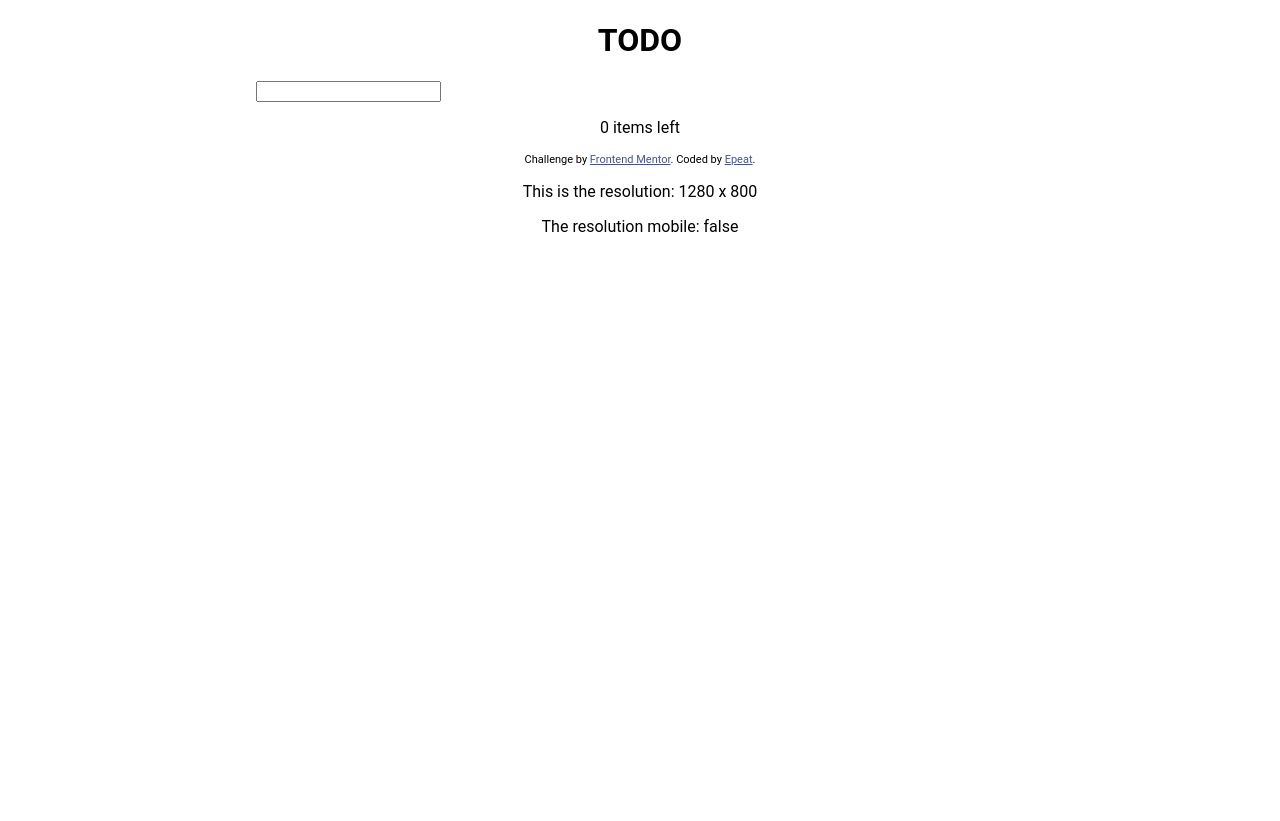
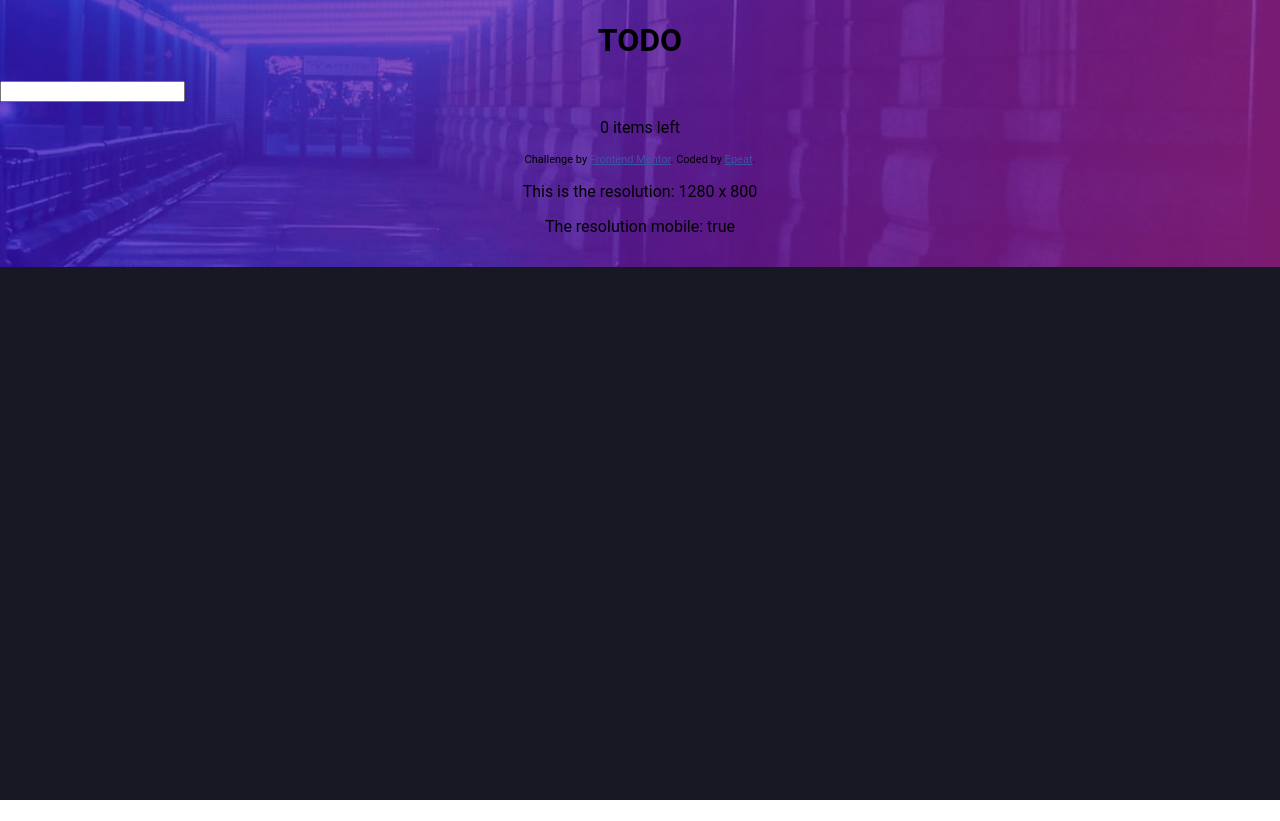
Before and after one commit to epeat96/todo-app, an Angular app: page / in a window 1280 px wide. After the commit the page ends 800 px from the top, so only its background shows below. Built offline with nearby package versions, Linux system fonts and the light colour scheme.

Commit message:
feat: add basic coloscheme change by clicking the "TODO" title

```diff
--- a/src/app/app.component.css
+++ b/src/app/app.component.css
@@ -1,19 +1,19 @@
 h1,
 p {
-    margin-left: 20%;
-    margin-right: 20%;
     text-align: center;
 }
 
 input {
-    margin-left: 20%;
-    margin-right: 20%;
     width: max-content;
 }
 
-div {
-    margin-left: 20%;
-    margin-right: 20%;
+.todoContainer {
+    width: 100%;
+    height: 100%;
+    position: absolute;
+    margin-left: 0px;
+    background-repeat: no-repeat;
+    background-size: 100%;
 }
 
 .attribution {
--- a/src/app/app.component.html
+++ b/src/app/app.component.html
@@ -1,4 +1,6 @@
-<h1>TODO</h1>
+<div class="todoContainer" [style.background-color]="todoContainer.backgroundColor" [ngStyle]="{ 'background-image': 'url(' + todoContainer.backgroundImage + ')'}">
+
+    <h1 (click)="changeColorScheme()">TODO</h1>
 
     <input type="text" (keyup)="keyFunc($event)">
 
@@ -13,4 +15,5 @@
     </div>
 
     <p>This is the resolution: {{this.innerWidth}} x {{this.innerHeight}}</p>
-<p>The resolution mobile: {{this.mobile}}</p>
+    <p>The resolution mobile: {{this.deviceType}}</p>
+</div>
--- a/src/app/app.component.ts
+++ b/src/app/app.component.ts
@@ -1,5 +1,14 @@
-import { Component, HostListener } from '@angular/core';
-import { Todo } from './interface';
+import { AfterViewInit, Component, ElementRef, HostListener } from '@angular/core';
+import { Todo, TodoContainer } from './interface';
+
+const DARK_BACKGROUND_COLOR: string = '#181824';
+const CLEAR_BACKGROUND_COLOR: string = '#FAFAFA';
+const DARK_BACKGROUND_DESKTOP_IMAGE: string = '../assets/images/bg-desktop-dark.jpg';
+const CLEAR_BACKGROUND_DESKTOP_IMAGE: string = '../assets/images/bg-desktop-light.jpg';
+const DARK = true;
+const CLEAR = false;
+const DESKTOP = true;
+const MOBILE = false;
 
 @Component({
   selector: 'app-root',
@@ -8,21 +17,25 @@ import { Todo } from './interface';
 })
 export class AppComponent {
   title = 'todo-app';
+  todoList: Todo[] = [];
+  deviceType: Boolean = DESKTOP;
+  colorScheme: Boolean = DARK;
 
-  todoList: Todo[] = [];
-
-  mobile: Boolean = false;
+  todoContainer: TodoContainer = {
+    backgroundColor: DARK_BACKGROUND_COLOR,
+    backgroundImage: DARK_BACKGROUND_DESKTOP_IMAGE
+  }
 
   public innerWidth: any;
   public innerHeight: any;
-
   ngOnInit() {
     this.innerWidth = window.innerWidth;
     this.innerHeight = window.innerHeight;
 
-    if (this.innerHeight >= this.innerWidth){
-      this.mobile = true;
+    if (this.innerHeight >= this.innerWidth) {
+      this.deviceType = true;
     }
+
   }
 
   setCheck(event: any) {
@@ -55,12 +68,37 @@ export class AppComponent {
     this.innerWidth = window.innerWidth;
     this.innerHeight = window.innerHeight;
 
-    if (this.innerHeight >= this.innerWidth){
-      this.mobile = true;
+    if (this.innerHeight >= this.innerWidth) {
+      this.deviceType = true;
       return
     }
 
-    this.mobile = false;
+    this.deviceType = false;
+
+  }
+
+  changeColorScheme() {
+    this.changeBackgroundColor();
+    this.changeBackgroundImage();
+  }
+
+  changeBackgroundColor() {
+
+    if (this.todoContainer.backgroundColor !== CLEAR_BACKGROUND_COLOR) {
+      this.todoContainer.backgroundColor = CLEAR_BACKGROUND_COLOR;
+      return
+    }
+    this.todoContainer.backgroundColor = DARK_BACKGROUND_COLOR;
+  }
+
+  changeBackgroundImage() {
+
+    if (this.todoContainer.backgroundImage !== CLEAR_BACKGROUND_DESKTOP_IMAGE && this.deviceType === DESKTOP) {
+      this.todoContainer.backgroundImage = CLEAR_BACKGROUND_DESKTOP_IMAGE;
+      return;
+    } else {
+      this.todoContainer.backgroundImage = DARK_BACKGROUND_DESKTOP_IMAGE;
+    }
 
   }
 
--- a/src/app/interface.ts
+++ b/src/app/interface.ts
@@ -3,3 +3,8 @@ export interface Todo {
     todo: string;
     checked: boolean;
 }
+
+export interface TodoContainer {
+    backgroundColor: string;
+    backgroundImage: string;
+}
```
Lines whose indentation alone changed are shown as unchanged.
